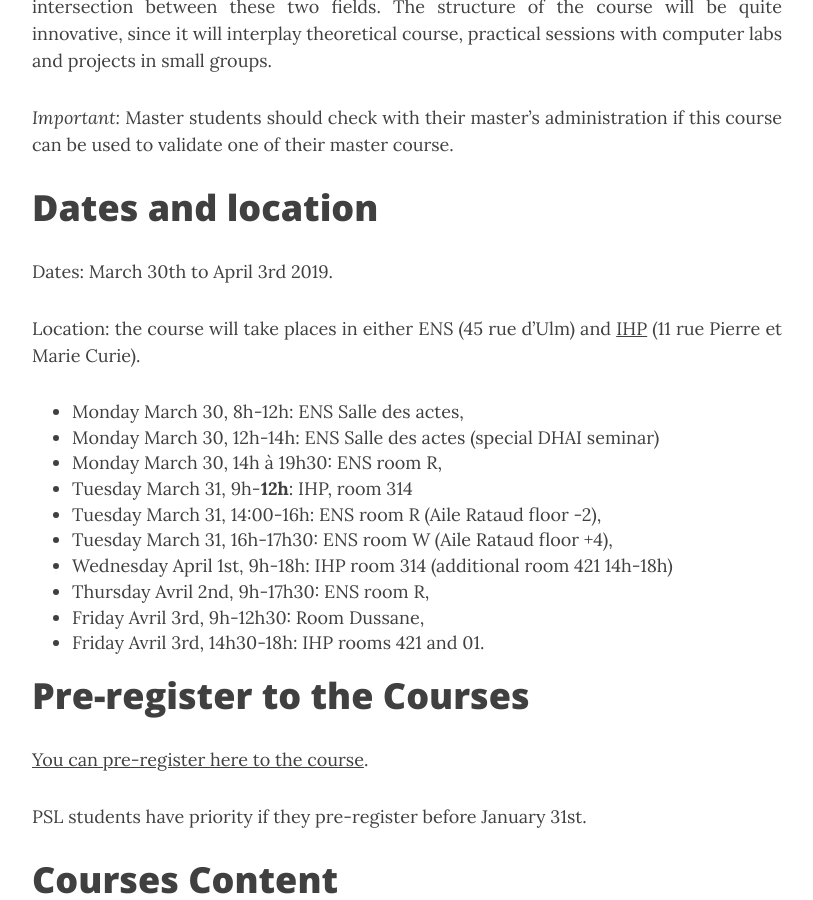
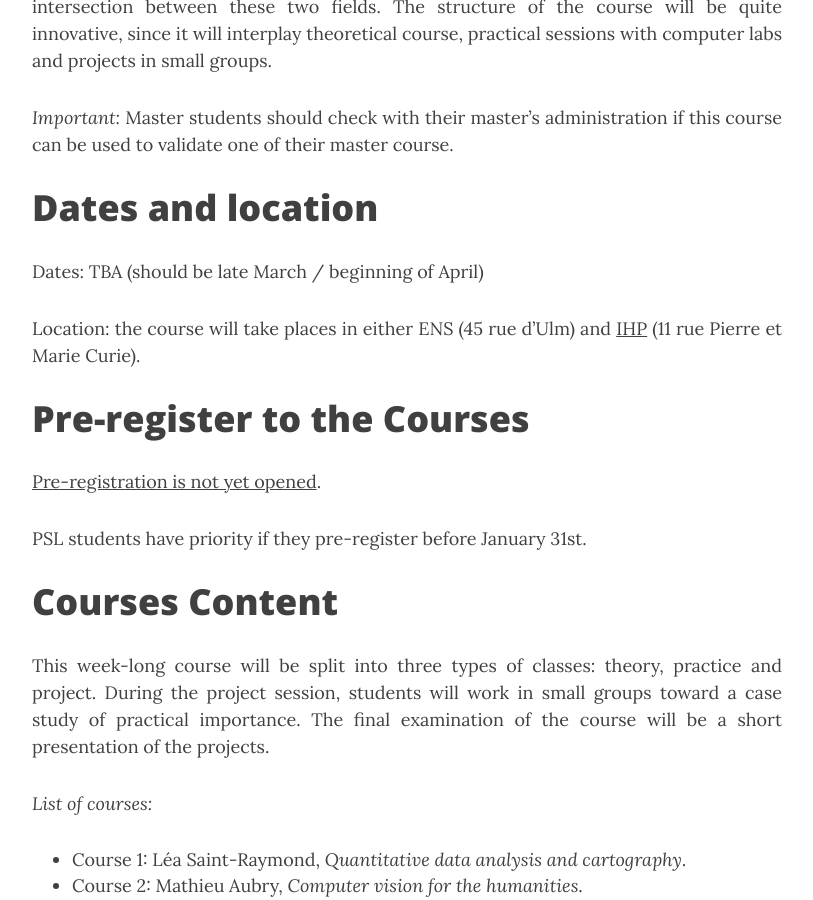
Before and after one commit to dhai-seminar/dhai-seminar.github.io, a Jekyll site: the page built from master-course.md, in a window 1280 px wide and 900 px high, scrolled down 656 px. Shown: the whole window, without its empty margins (233-1046 px from the left). Built offline with Jekyll 4.4.1, drawn with Linux system fonts in a browser that asks for light colours; nearby versions of some CDN libraries.

Commit message:
Update master-course.md

```diff
--- a/master-course.md
+++ b/master-course.md
@@ -14,26 +14,14 @@ _Important:_ Master students should check with their master's administration if
 Dates and location
 ============================
 
-Dates: March 30th to April 3rd 2019.
+Dates: TBA (should be late March / beginning of April)
 
 Location: the course will take places in either ENS (45 rue d'Ulm) and [IHP](http://www.ihp.fr/) (11 rue Pierre et Marie Curie).
-
-- Monday March 30, 8h-12h: ENS Salle des actes,
-- Monday March 30, 12h-14h: ENS Salle des actes (special DHAI seminar)
-- Monday March 30, 14h à 19h30:  ENS room R,
-- Tuesday March 31, 9h-<b>12h</b>: IHP, room 314
-- Tuesday March 31, 14:00-16h: ENS room R (Aile Rataud floor -2),
-- Tuesday March 31, 16h-17h30: ENS room W (Aile Rataud floor +4),
-- Wednesday April 1st, 9h-18h: IHP room 314 (additional room 421 14h-18h)
-- Thursday Avril 2nd, 9h-17h30: ENS room R,
-- Friday Avril 3rd, 9h-12h30: Room Dussane,
-- Friday Avril 3rd, 14h30-18h: IHP rooms 421 and 01.
-
 
 Pre-register to the Courses
 ============================
 
-[You can pre-register here to the course](https://docs.google.com/forms/d/e/1FAIpQLSe8QkORHNLxIvifTBBb_LrGWqQK15VMDtoWteScuGxSjW14nw/viewform?usp=sf_link).
+[Pre-registration is not yet opened]().
 
 PSL students have priority if they pre-register before January 31st.
 
```
Also changed, not shown: other parts of master-course.md (+1 -0 lines).
